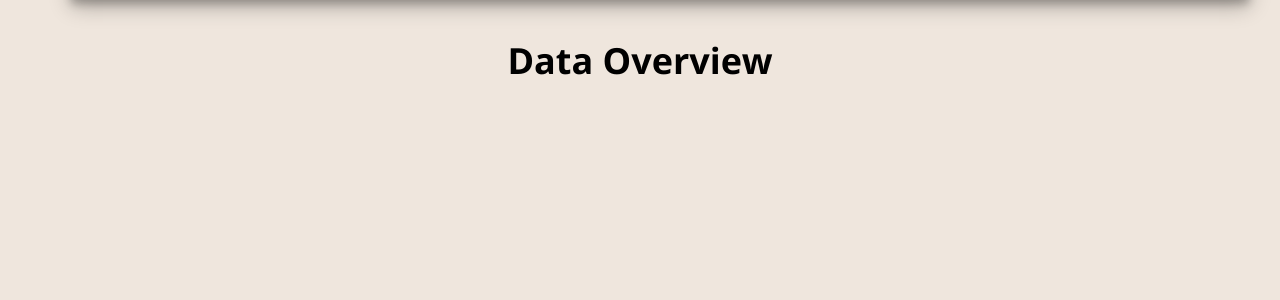
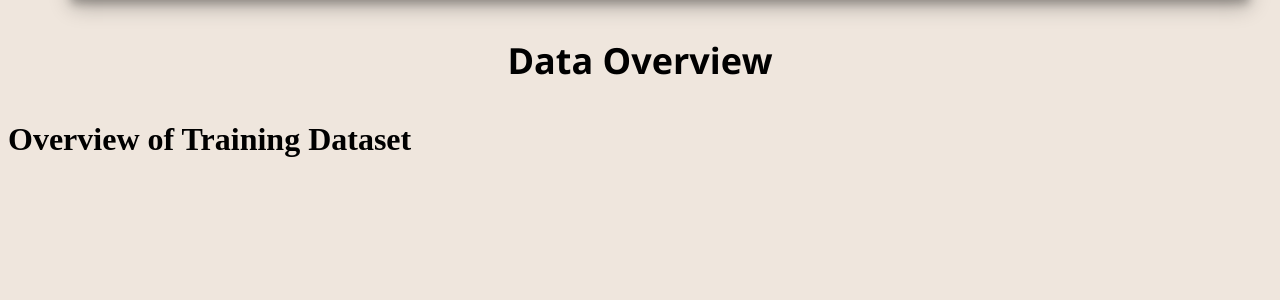
Before and after one commit to sean-ashley/Stroke-Prediction-App, a Flask app: template app/templates/dataoverview.html in a window 1280 px wide. Shown: the part 91-391 px from the top of the page. Run offline with Flask 2, Linux system fonts and the light colour scheme; the template is opened without the code that fills it: most values are stand-ins (such as "Sample title", 1, 10 or a date in 2020).

Commit message:
Plotly attempt 3

```diff
--- a/app/templates/dataoverview.html
+++ b/app/templates/dataoverview.html
@@ -17,9 +17,17 @@
 
         <!-- Data Overview Graphs -->
         <center><h3 style="font-family:noto-sans;font-size:36px;">Data Overview</h3></center>
+        <div class="container">
+    {% block content %}
+        <div class="page-header">
+            <h1 class="text-center ex1">Overview of Training Dataset</h1>
+        </div>
+    {% endblock %}
+
     {% for id in ids %}
         <div id="{{id}}"></div>
     {% endfor %}
+    </div>
 
     <script type="text/javascript">
         const graphs = {{graphJSON | safe}};
```
Lines whose indentation alone changed are shown as unchanged.
